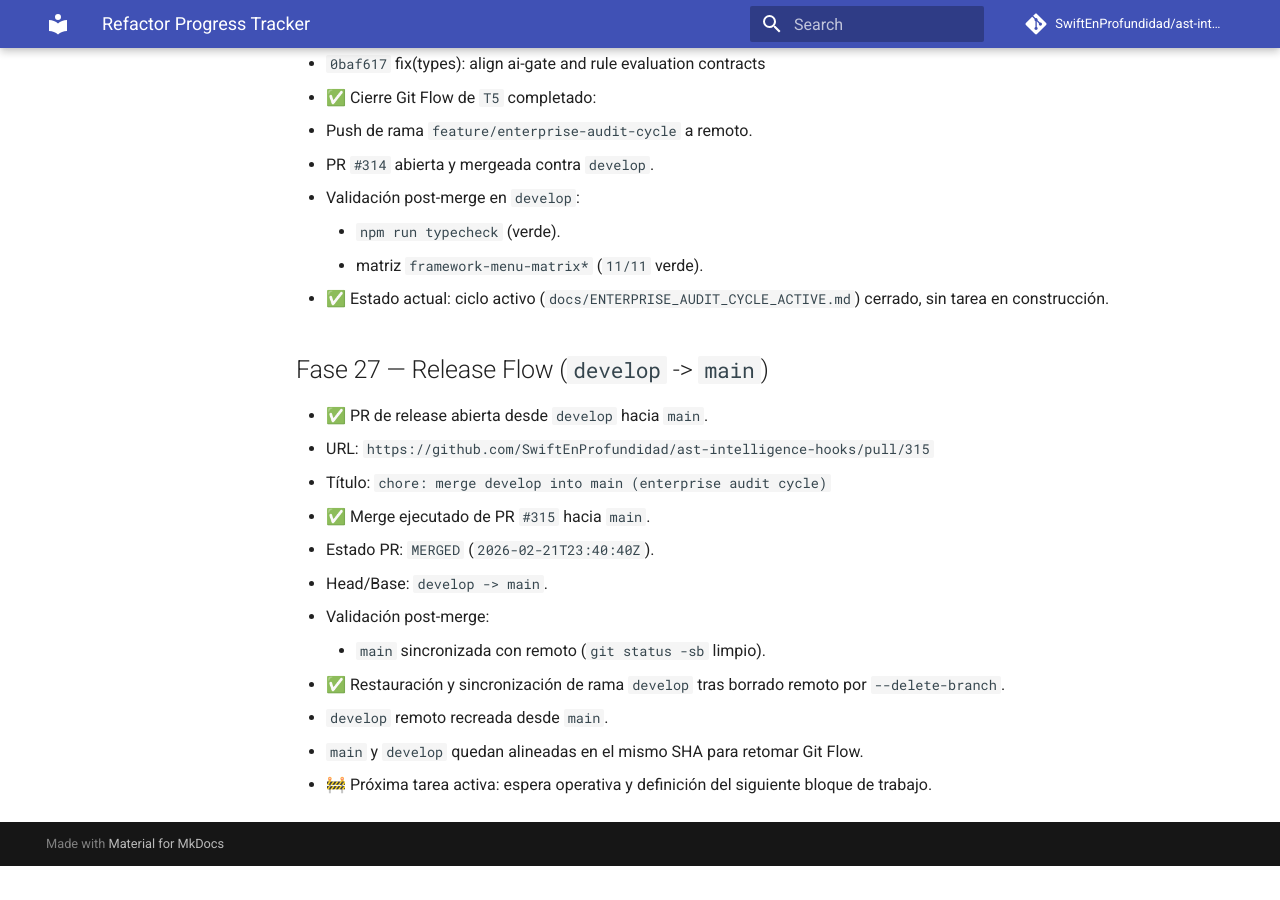
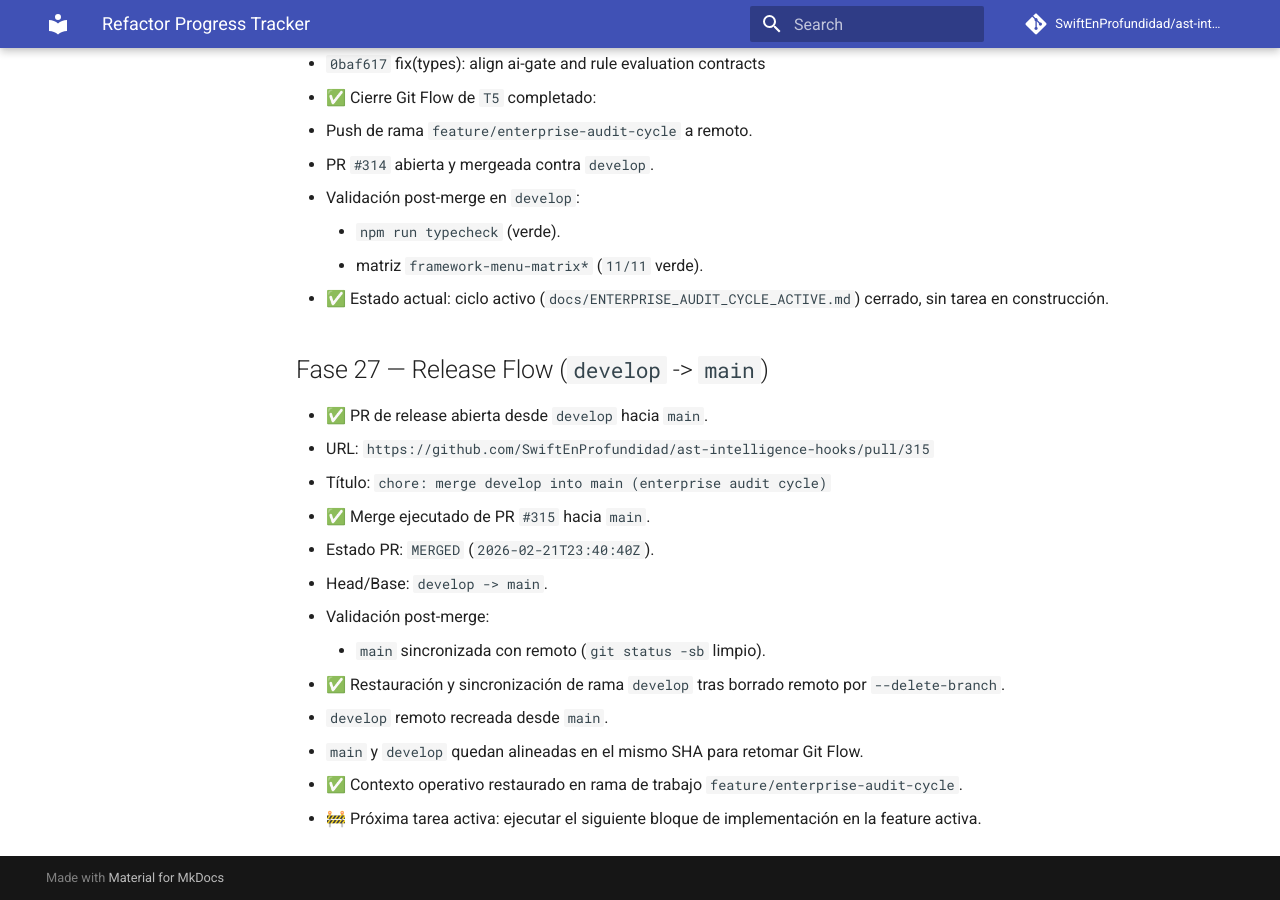
Before and after one commit to SwiftEnProfundidad/ast-intelligence-hooks, an MkDocs documentation site: the page built from docs/REFRACTOR_PROGRESS.md, in a window 1280 px wide and 900 px high, scrolled down 20473 px. Built offline with MkDocs 1.6.1 and Material for MkDocs 9.7.7, drawn with Linux system fonts in a browser that asks for light colours; comment, search, counter and statistics services are not loaded; before the commit the page ends 21339 px from its top, so only the background shows below that.

Commit message:
docs(progress): restore active context on feature branch

```diff
--- a/docs/REFRACTOR_PROGRESS.md
+++ b/docs/REFRACTOR_PROGRESS.md
@@ -527,4 +527,5 @@ Estado operativo del plan activo para restaurar capacidades enterprise sin rompe
 - ✅ Restauración y sincronización de rama `develop` tras borrado remoto por `--delete-branch`.
   - `develop` remoto recreada desde `main`.
   - `main` y `develop` quedan alineadas en el mismo SHA para retomar Git Flow.
-- 🚧 Próxima tarea activa: espera operativa y definición del siguiente bloque de trabajo.
+- ✅ Contexto operativo restaurado en rama de trabajo `feature/enterprise-audit-cycle`.
+- 🚧 Próxima tarea activa: ejecutar el siguiente bloque de implementación en la feature activa.
```
